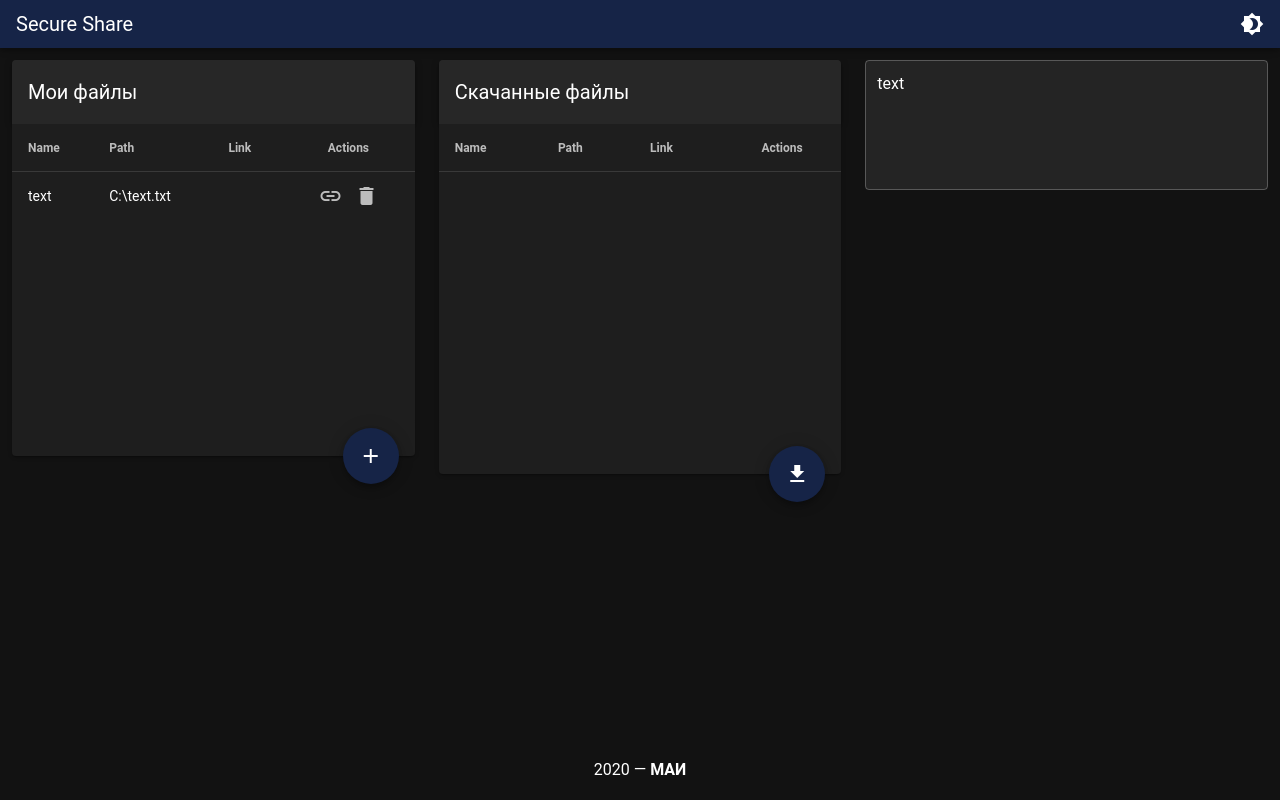
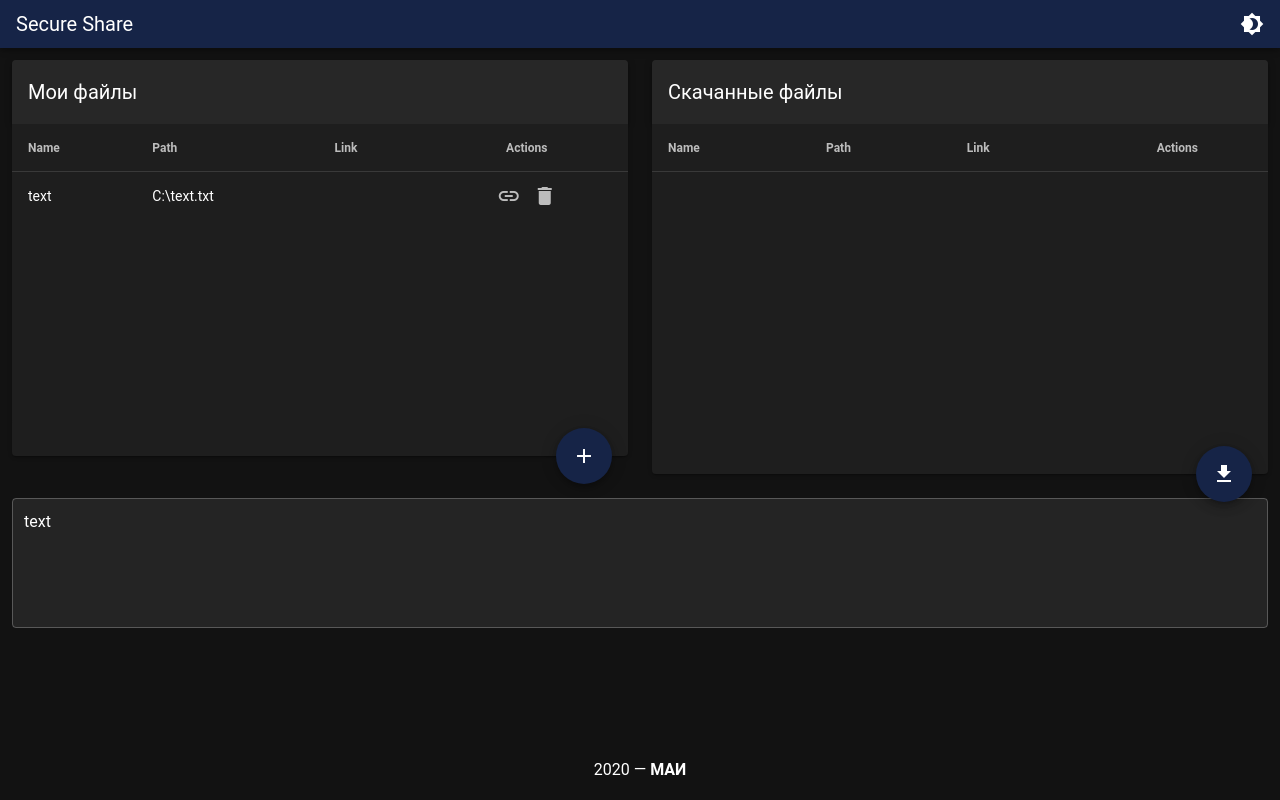
Before and after one commit to HappyStore/secureshare, a Vue app: page / in a window 1280 px wide. Built offline with nearby package versions, Linux system fonts and the light colour scheme; a small style sheet from the web is missing.

Commit message:
remove lg breakpoint

```diff
--- a/src/App.vue
+++ b/src/App.vue
@@ -12,13 +12,13 @@
       </v-toolbar>
       <v-container fluid>
         <v-row>
-          <v-col :cols="12" :md="6" :lg="4">
+          <v-col :cols="12" :md="6">
             <user-files />
           </v-col>
-          <v-col :cols="12" :md="6" :lg="4">
+          <v-col :cols="12" :md="6">
             <downloaded-files />
           </v-col>
-          <v-col :cols="12" :md="12" :lg="4">
+          <v-col :cols="12" :md="12">
             <log-viewer />
           </v-col>
         </v-row>
```
